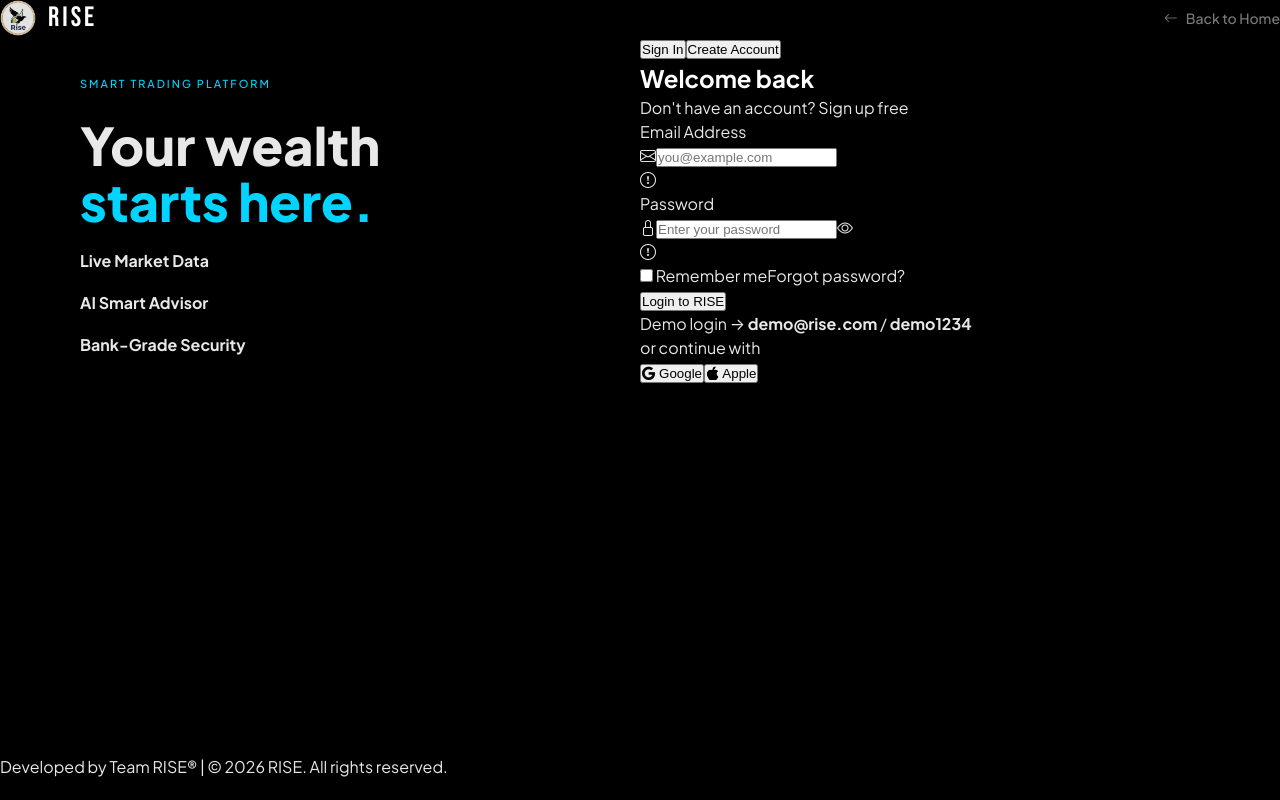
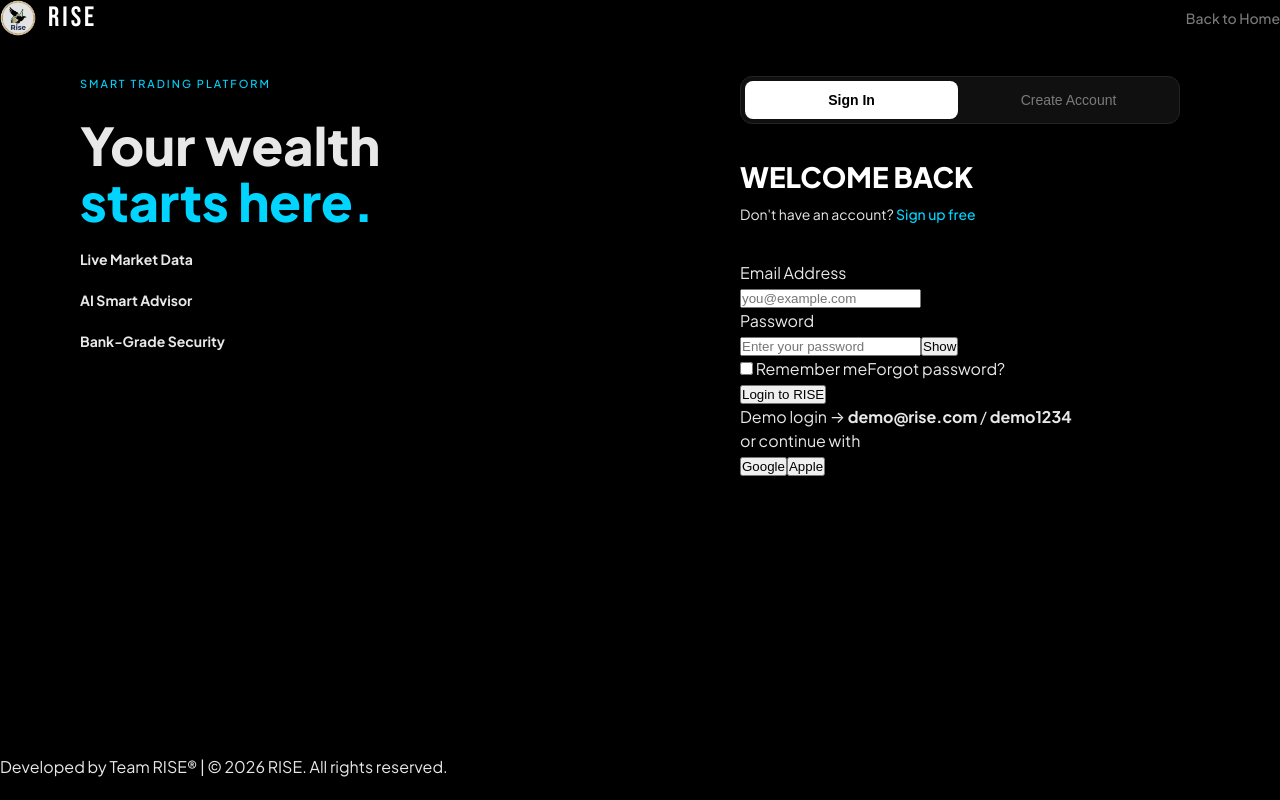
Before and after one commit to eshivansh/RISE, a React (Vite) app: page /login in a window 1280 px wide. Built offline with nearby package versions, Linux system fonts and the light colour scheme.

Commit message:
refactor(routing): move routes into an App component
main.jsx now renders App; login styles updated.

```diff
--- /dev/null
+++ b/src/app.jsx
@@ -0,0 +1,10 @@
+import { Routes, Route } from "react-router-dom";
+import Login from "./pages/Login.jsx";
+
+export default function App() {
+  return (
+    <Routes>
+      <Route path="/login" element={<Login />} />
+    </Routes>
+  );
+}
--- a/src/main.jsx
+++ b/src/main.jsx
@@ -1,17 +1,13 @@
 import { StrictMode } from "react";
 import { createRoot } from "react-dom/client";
-import { BrowserRouter, Routes, Route } from "react-router-dom";
-import Home from "./pages/Home.jsx";
-import Login from "./pages/Login.jsx";
+import { BrowserRouter } from "react-router-dom";
+import App from "./app.jsx";
 import "./styles/global.css";
 
 createRoot(document.getElementById("root")).render(
   <StrictMode>
     <BrowserRouter>
-      <Routes>
-        <Route path="/" element={<Home />} />
-        <Route path="/login" element={<Login />} />
-      </Routes>
+      <App />
     </BrowserRouter>
   </StrictMode>
 );
--- a/src/pages/Login.jsx
+++ b/src/pages/Login.jsx
@@ -42,12 +42,7 @@ export default function Login() {
     return "field-error";
   }
 
-  function eyeClass(on) {
-    if (on) {
-      return "bi bi-eye-slash field-icon-right";
-    }
-    return "bi bi-eye field-icon-right";
-  }
+
 
   function boxType(on) {
     if (on) {
@@ -132,11 +127,11 @@ export default function Login() {
 
       <header className="header">
         <Link to="/" className="logo">
-          <img src="/assets/image.png" alt="logo" />
+          <img src="./public/assets/image.png" alt="logo" />
           <span>RISE</span>
         </Link>
         <Link to="/" className="backLink">
-          <i className="bi bi-arrow-left"></i> Back to Home
+           Back to Home
         </Link>
       </header>
 
@@ -147,15 +142,15 @@ export default function Login() {
 
           <div className="features">
             <div className="feature">
-             {/*  <div className="featureIcon"><i className="bi bi-graph-up-arrow"></i></div> */}
+
               <div className="featureText"><strong>Live Market Data</strong></div>
             </div>
             <div className="feature">
-             {/*  <div className="featureIcon"><i className="bi bi-lightbulb"></i></div> */}
+
               <div className="featureText"><strong>AI Smart Advisor</strong></div>
             </div>
             <div className="feature">
-            {/*   <div className="featureIcon"><i className="bi bi-shield-check"></i></div> */}
+
               <div className="featureText"><strong>Bank-Grade Security</strong></div>
             </div>
           </div>
@@ -176,7 +171,7 @@ export default function Login() {
                 <div className="fGroup">
                   <label htmlFor="lEmail">Email Address</label>
                   <div className="inputWrap">
-                    <i className="bi bi-envelope field-icon"></i>
+
                     <input
                       type="email"
                       id="lEmail"
@@ -187,13 +182,13 @@ export default function Login() {
                       onKeyDown={(e) => onEnter(e, doLogin)}
                     />
                   </div>
-                  <div className={errorClass(loginError.email)}><i className="bi bi-exclamation-circle"></i><span>{loginError.email}</span></div>
+                  <div className={errorClass(loginError.email)}><span>{loginError.email}</span></div>
                 </div>
 
                 <div className="fGroup">
                   <label htmlFor="lPass">Password</label>
                   <div className="inputWrap">
-                    <i className="bi bi-lock field-icon"></i>
+
                     <input
                       type={boxType(show.lPass)}
                       id="lPass"
@@ -203,9 +198,10 @@ export default function Login() {
                       onChange={(e) => setLogin({ ...login, pass: e.target.value })}
                       onKeyDown={(e) => onEnter(e, doLogin)}
                     />
-                    <i className={eyeClass(show.lPass)} onClick={() => flip("lPass")}></i>
+                    <button type="button" onClick={() => flip("lPass")}>{show.lPass ? "Hide" : "Show"}</button>
+
                   </div>
-                  <div className={errorClass(loginError.pass)}><i className="bi bi-exclamation-circle"></i><span>{loginError.pass}</span></div>
+                   <div className={errorClass(loginError.pass)}><span>{loginError.pass}</span></div>
                 </div>
 
                 <div className="options">
@@ -221,8 +217,8 @@ export default function Login() {
 
                 <div className="divider">or continue with</div>
                 <div className="socials">
-                  <button className="socialButton" onClick={demoLogin}><i className="bi bi-google"></i> Google</button>
-                  <button className="socialButton" onClick={demoLogin}><i className="bi bi-apple"></i> Apple</button>
+                  <button className="socialButton" onClick={demoLogin}> Google</button>
+                  <button className="socialButton" onClick={demoLogin}> Apple</button>
                 </div>
               </div>
             )}
@@ -235,7 +231,7 @@ export default function Login() {
                 <div className="fGroup">
                   <label htmlFor="rName">Full Name</label>
                   <div className="inputWrap">
-                    <i className="bi bi-person field-icon"></i>
+
                     <input
                       type="text"
                       id="rName"
@@ -246,13 +242,13 @@ export default function Login() {
                       onKeyDown={(e) => onEnter(e, doSignup)}
                     />
                   </div>
-                  <div className={errorClass(signupError.name)}><i className="bi bi-exclamation-circle"></i><span>{signupError.name}</span></div>
+                  <div className={errorClass(signupError.name)}><span>{signupError.name}</span></div>
                 </div>
 
                 <div className="fGroup">
                   <label htmlFor="rEmail">Email Address</label>
                   <div className="inputWrap">
-                    <i className="bi bi-envelope field-icon"></i>
+
                     <input
                       type="email"
                       id="rEmail"
@@ -263,13 +259,13 @@ export default function Login() {
                       onKeyDown={(e) => onEnter(e, doSignup)}
                     />
                   </div>
-                  <div className={errorClass(signupError.email)}><i className="bi bi-exclamation-circle"></i><span>{signupError.email}</span></div>
+                  <div className={errorClass(signupError.email)}><span>{signupError.email}</span></div>
                 </div>
 
                 <div className="fGroup">
                   <label htmlFor="rPass">Password</label>
                   <div className="inputWrap">
-                    <i className="bi bi-lock field-icon"></i>
+
                     <input
                       type={boxType(show.rPass)}
                       id="rPass"
@@ -279,15 +275,16 @@ export default function Login() {
                       onChange={(e) => setSignup({ ...signup, pass: e.target.value })}
                       onKeyDown={(e) => onEnter(e, doSignup)}
                     />
-                    <i className={eyeClass(show.rPass)} onClick={() => flip("rPass")}></i>
+                   <button type="button" onClick={() => flip("rPass")}>{show.rPass ? "Hide" : "Show"}</button>
+
                   </div>
-                  <div className={errorClass(signupError.pass)}><i className="bi bi-exclamation-circle"></i><span>{signupError.pass}</span></div>
+                  <div className={errorClass(signupError.pass)}><span>{signupError.pass}</span></div>
                 </div>
 
                 <div className="fGroup">
                   <label htmlFor="rConfirm">Confirm Password</label>
                   <div className="inputWrap">
-                    <i className="bi bi-lock-fill field-icon"></i>
+
                     <input
                       type={boxType(show.rConfirm)}
                       id="rConfirm"
@@ -297,9 +294,10 @@ export default function Login() {
                       onChange={(e) => setSignup({ ...signup, confirm: e.target.value })}
                       onKeyDown={(e) => onEnter(e, doSignup)}
                     />
-                    <i className={eyeClass(show.rConfirm)} onClick={() => flip("rConfirm")}></i>
+
+                    <button type="button" onClick={() => flip("rConfirm")}>{show.rConfirm ? "Hide" : "Show"}</button>
                   </div>
-                  <div className={errorClass(signupError.confirm)}><i className="bi bi-exclamation-circle"></i><span>{signupError.confirm}</span></div>
+                  <div className={errorClass(signupError.confirm)}><span>{signupError.confirm}</span></div>
                 </div>
 
                 <button className="submitButton" onClick={doSignup}>
@@ -308,8 +306,8 @@ export default function Login() {
 
                 <div className="divider">or continue with</div>
                 <div className="socials">
-                  <button className="socialButton" onClick={demoLogin}><i className="bi bi-google"></i> Google</button>
-                  <button className="socialButton" onClick={demoLogin}><i className="bi bi-apple"></i> Apple</button>
+                  <button className="socialButton" onClick={demoLogin}> Google</button>
+                  <button className="socialButton" onClick={demoLogin}> Apple</button>
                 </div>
               </div>
             )}
--- a/src/styles/login.css
+++ b/src/styles/login.css
@@ -85,15 +85,87 @@
     gap: 14px;
 }
 
-.featureIcon {
-    width: 38px;
+
+.featureText {
+    font-size: 14px;
+    color: var(--muted);
+}
+
+.featureText strong {
+    display: block;
+    color: #e8e8e8;
+    margin-bottom: 2px;
+    font-size: 14px;
+}
+
+
+
+
+
+
+.rightPanel {
+    display: flex;
+    flex-direction: column;
+    justify-content: flex-start;
+    align-items: center;
+    padding: 40px 48px;
+}
+
+.formCard {
+    width: 100%;
+    max-width: 440px;
+}
+
+.formCard h2 {
+    text-transform: uppercase;
+    font-size: 28px;
+    font-weight: 800;
+    margin-bottom: 6px;
+}
+
+.formCard .sub {
+    font-size: 14px;
+    margin-bottom: 36px;
+}
+
+.formCard .sub a {
+    color: var(--accent);
+    text-decoration: none;
+    font-weight: 500;
+    transition: color 0.2s;
+}
+
+.formCard .sub a:hover {
+    text-decoration: underline;
+}
+
+
+
+.tabs {
+    display: flex;
+    gap: 4px;
+    background: var(--panel2);
+    border: 1px solid var(--line);
+    border-radius: 12px;
+    padding: 4px;
+    margin-bottom: 32px;
+}
+
+.auth-tab {
+    flex: 1;
     height: 38px;
+    border: none;
     border-radius: 8px;
-    background: var(--accent-dim);
-    border: 1px solid var(--line);
-    display: grid;
-    place-items: center;
-    color: var(--accent);
-    font-size: 16px;
-    flex-shrink: 0;
+    background: transparent;
+    color: var(--muted);
+    font-size: 14px;
+    font-weight: 500;
+    cursor: pointer;
+    transition: all 0.2s;
 }
+
+.auth-tab.active {
+    background: #fff;
+    color: #000;
+    font-weight: 700;
+}
```
